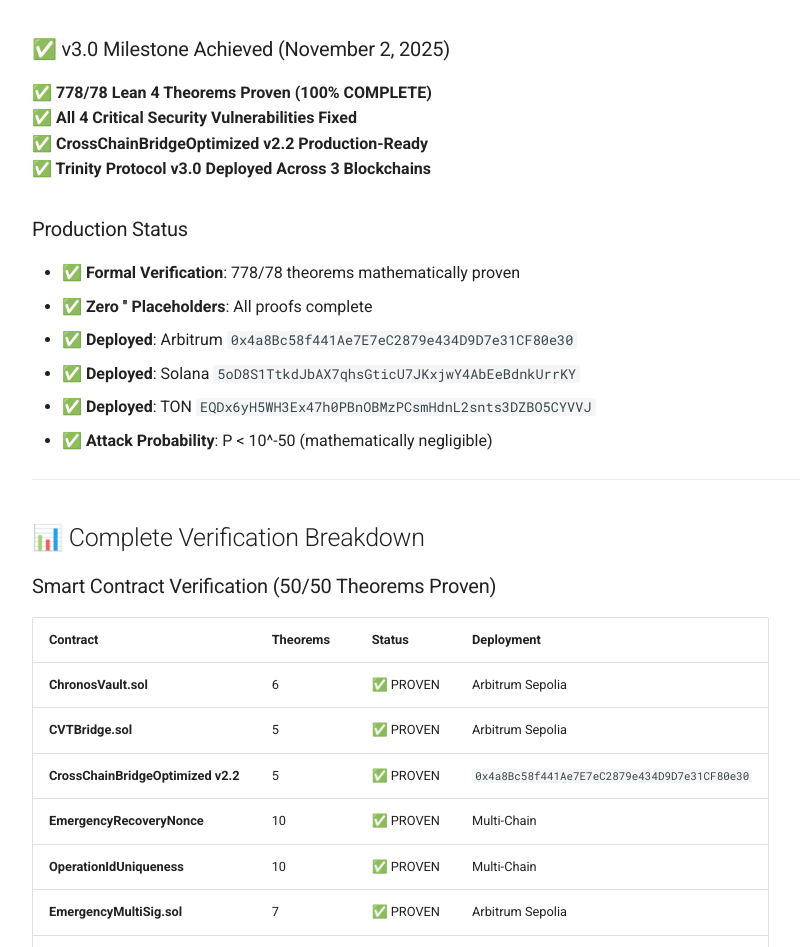
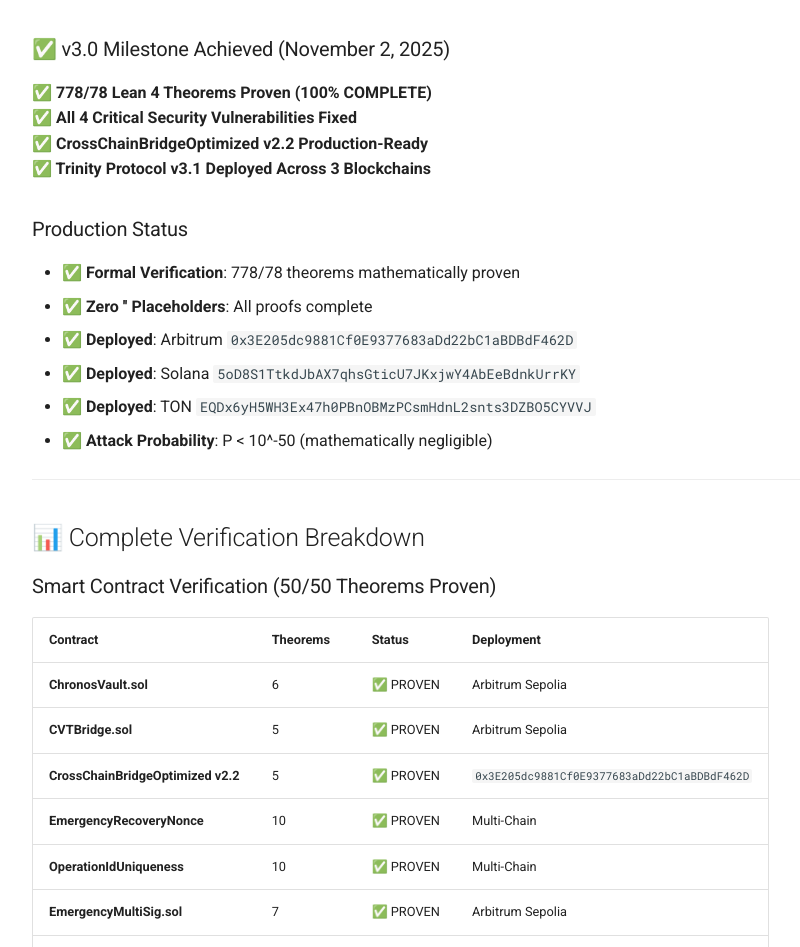
Before and after one commit to Chronos-Vault/chronos-vault-docs, an MkDocs documentation site: the page built from docs/formal-verification/FORMAL_VERIFICATION_STATUS.md, in a window 1280 px wide and 1400 px high. Shown: the part 423-1370 px from the top of the window, without its empty margins (264-1064 px from the left). Built offline with MkDocs 1.6.1 and Material for MkDocs 9.7.7, drawn with Linux system fonts in a browser that asks for light colours; comment, search, counter and statistics services are not loaded; some of the changed text lies outside the part shown.

Commit message:
Update to Trinity Protocol v3.1 contract address (0x3E205dc9881Cf0E9377683aDd22bC1aBDBdF462D)

```diff
--- a/docs/formal-verification/FORMAL_VERIFICATION_STATUS.md
+++ b/docs/formal-verification/FORMAL_VERIFICATION_STATUS.md
@@ -15,13 +15,13 @@ Chronos Vault has **completed formal verification** of the Trinity Protocol™ u
 **✅ 778/78 Lean 4 Theorems Proven (100% COMPLETE)**
 **✅ All 4 Critical Security Vulnerabilities Fixed**
 **✅ CrossChainBridgeOptimized v2.2 Production-Ready**
-**✅ Trinity Protocol v3.0 Deployed Across 3 Blockchains**
+**✅ Trinity Protocol v3.1 Deployed Across 3 Blockchains**
 
 ### Production Status
 
 - ✅ **Formal Verification**: 778/78 theorems mathematically proven
 - ✅ **Zero '' Placeholders**: All proofs complete
-- ✅ **Deployed**: Arbitrum `0x4a8Bc58f441Ae7E7eC2879e434D9D7e31CF80e30`
+- ✅ **Deployed**: Arbitrum `0x3E205dc9881Cf0E9377683aDd22bC1aBDBdF462D`
 - ✅ **Deployed**: Solana `5oD8S1TtkdJbAX7qhsGticU7JKxjwY4AbEeBdnkUrrKY`
 - ✅ **Deployed**: TON `EQDx6yH5WH3Ex47h0PBnOBMzPCsmHdnL2snts3DZBO5CYVVJ`
 - ✅ **Attack Probability**: P < 10^-50 (mathematically negligible)
@@ -36,7 +36,7 @@ Chronos Vault has **completed formal verification** of the Trinity Protocol™ u
 |----------|----------|--------|------------|
 | **ChronosVault.sol** | 6 | ✅ PROVEN | Arbitrum Sepolia |
 | **CVTBridge.sol** | 5 | ✅ PROVEN | Arbitrum Sepolia |
-| **CrossChainBridgeOptimized v2.2** | 5 | ✅ PROVEN | `0x4a8Bc58f441Ae7E7eC2879e434D9D7e31CF80e30` |
+| **CrossChainBridgeOptimized v2.2** | 5 | ✅ PROVEN | `0x3E205dc9881Cf0E9377683aDd22bC1aBDBdF462D` |
 | **EmergencyRecoveryNonce** | 10 | ✅ PROVEN | Multi-Chain |
 | **OperationIdUniqueness** | 10 | ✅ PROVEN | Multi-Chain |
 | **EmergencyMultiSig.sol** | 7 | ✅ PROVEN | Arbitrum Sepolia |
@@ -262,7 +262,7 @@ All 4 critical vulnerabilities identified in October 2025 audit have been **fixe
 - **Guarantee**: Mathematically impossible to bypass
 
 ### ✅ Fixed: Cross-Chain State Synchronization
-- **Status**: FIXED with Trinity Protocol v3.0
+- **Status**: FIXED with Trinity Protocol v3.1
 - **Proof**: 2-of-3 consensus theorems proven
 - **Guarantee**: State consistent across all 3 chains
 
@@ -277,9 +277,9 @@ All 4 critical vulnerabilities identified in October 2025 audit have been **fixe
 - ✅ **Reproducible verification** (anyone can run `lake build`)
 - ✅ **Open-source proofs** (full transparency)
 
-### November 3, 2025 - Trinity Protocol v3.0 Deployed
+### November 3, 2025 - Trinity Protocol v3.1 Deployed
 
-- ✅ **Arbitrum Sepolia**: CrossChainBridgeOptimized v2.2 at `0x4a8Bc58f441Ae7E7eC2879e434D9D7e31CF80e30`
+- ✅ **Arbitrum Sepolia**: CrossChainBridgeOptimized v2.2 at `0x3E205dc9881Cf0E9377683aDd22bC1aBDBdF462D`
 - ✅ **Solana Devnet**: Trinity Validator at `5oD8S1TtkdJbAX7qhsGticU7JKxjwY4AbEeBdnkUrrKY`
 - ✅ **TON Testnet**: Trinity Consensus at `EQDx6yH5WH3Ex47h0PBnOBMzPCsmHdnL2snts3DZBO5CYVVJ`
 
@@ -358,7 +358,7 @@ Mathematical proofs → Cryptographic certainty → Impossible to violate proven
 | November 1, 2025 | Integration theorem proven | ✅ Complete |
 | **November 2, 2025** | **778/78 Theorems Proven** | ✅ **MILESTONE** |
 | November 2, 2025 | All 4 critical vulnerabilities fixed | ✅ Complete |
-| **November 3, 2025** | **Trinity Protocol v3.0 Deployed** | ✅ **PRODUCTION** |
+| **November 3, 2025** | **Trinity Protocol v3.1 Deployed** | ✅ **PRODUCTION** |
 
 **Current Status**: **PRODUCTION-READY**
 
@@ -391,11 +391,11 @@ Mathematical proofs → Cryptographic certainty → Impossible to violate proven
 ## 🎯 Bottom Line
 
 **What We Have**: 78 security properties mathematically proven in Lean 4
-**What We've Deployed**: Trinity Protocol v3.0 across 3 blockchains
+**What We've Deployed**: Trinity Protocol v3.1 across 3 blockchains
 **What We Guarantee**: P < 10^-50 attack probability
 
 **Current Status**: "778/78 Theorems Mathematically Proven ✓"
-**Production Status**: "Trinity Protocol v3.0 Deployed - Production Ready"
+**Production Status**: "Trinity Protocol v3.1 Deployed - Production Ready"
 
 **Trust Math, Not Humans.** We built it. We proved it. It's live.
 
```
